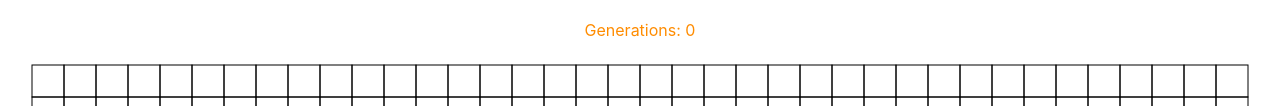
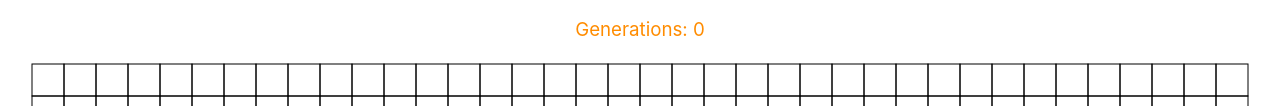
Before and after one commit to elvisvoer/game-of-life, a website built with Vite: page index.html in a window 1280 px wide. Shown: the part 178-284 px from the top of the page. Built offline with nearby package versions, Linux system fonts and the light colour scheme.

Commit message:
Change status to h3 heading

```diff
--- a/index.html
+++ b/index.html
@@ -40,7 +40,7 @@
       </button>
       <input type="range" min="0" max="100" value="50" id="speed">
     </div>
-    <h4 id="status">Generations: 0</h4>
+    <h3 id="status">Generations: 0</h3>
     <div id="game"></div>
   </div>
 
```
